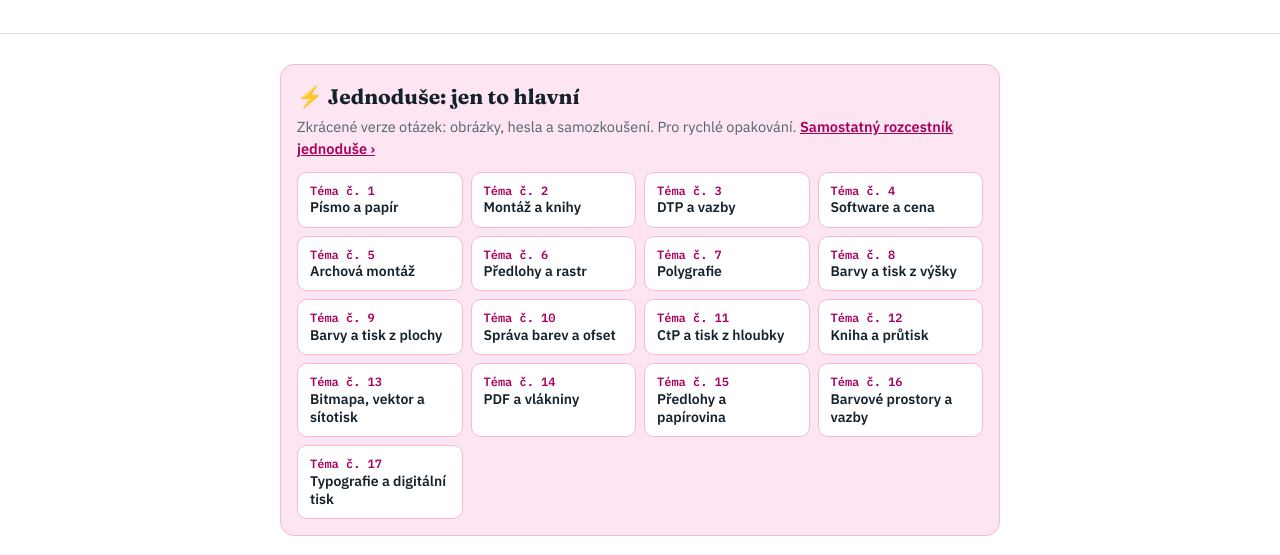
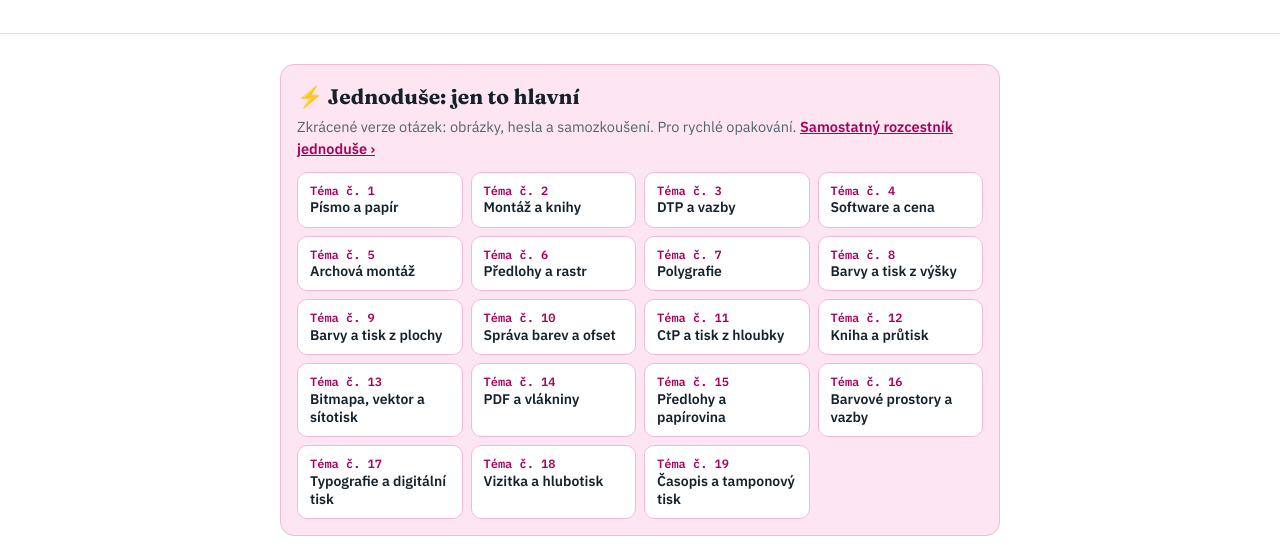
Before and after one commit to graficka-koduje/ustni-zkouska, a plain HTML site: page index.html in a window 1280 px wide. Shown: the part 183-738 px from the top of the page. Drawn offline with Linux system fonts and the light colour scheme.

Commit message:
Rozcestník: karty Téma 18 a 19 v části Jednoduše
Co-Authored-By: Claude Opus 5.5 <noreply@anthropic.com>
Claude-Session: https://claude.ai/code/session_013E64n8MnEDkZhYzdmep4y6

```diff
--- a/index.html
+++ b/index.html
@@ -149,6 +149,8 @@
       <a href="tema-15-predlohy-a-papirovina/jednoduse.html"><b>Téma č. 15</b>Předlohy a papírovina</a>
       <a href="tema-16-barvove-prostory-a-vazby/jednoduse.html"><b>Téma č. 16</b>Barvové prostory a vazby</a>
       <a href="tema-17-typografie-a-tisk/jednoduse.html"><b>Téma č. 17</b>Typografie a digitální tisk</a>
+      <a href="tema-18-akcidencni-tiskovina/jednoduse.html"><b>Téma č. 18</b>Vizitka a hlubotisk</a>
+      <a href="tema-19-casopis/jednoduse.html"><b>Téma č. 19</b>Časopis a tamponový tisk</a>
     </div>
   </section>
 
```
